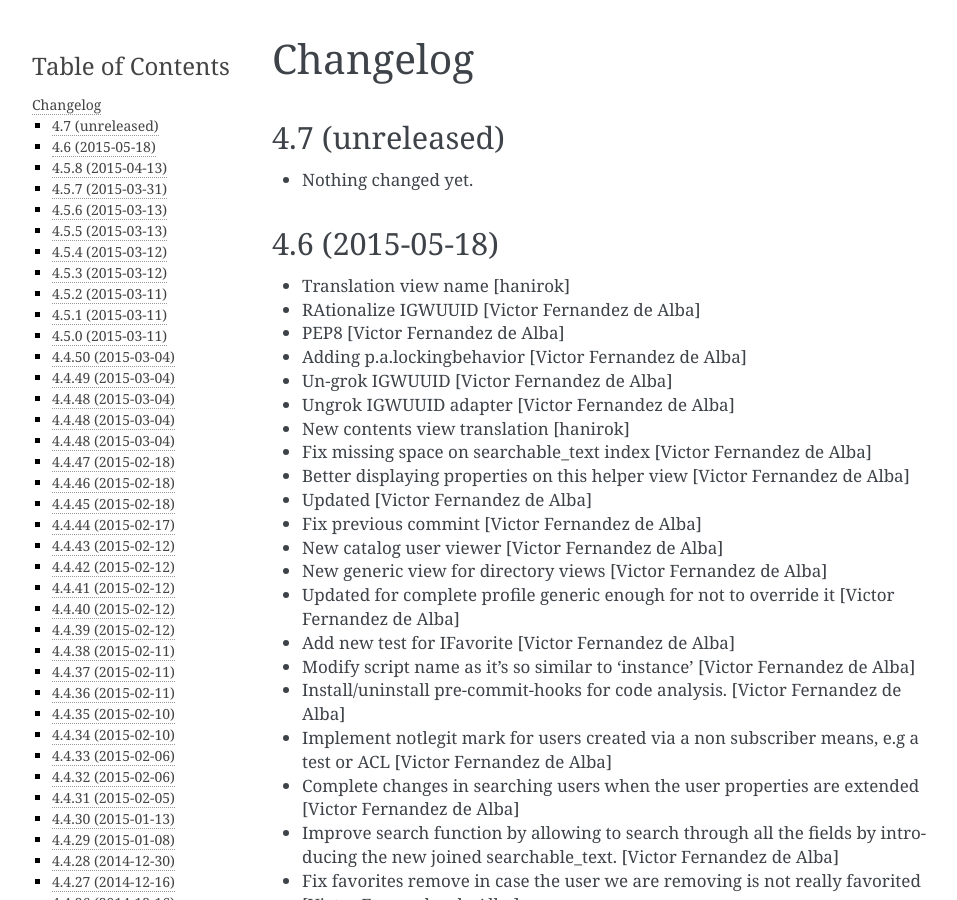
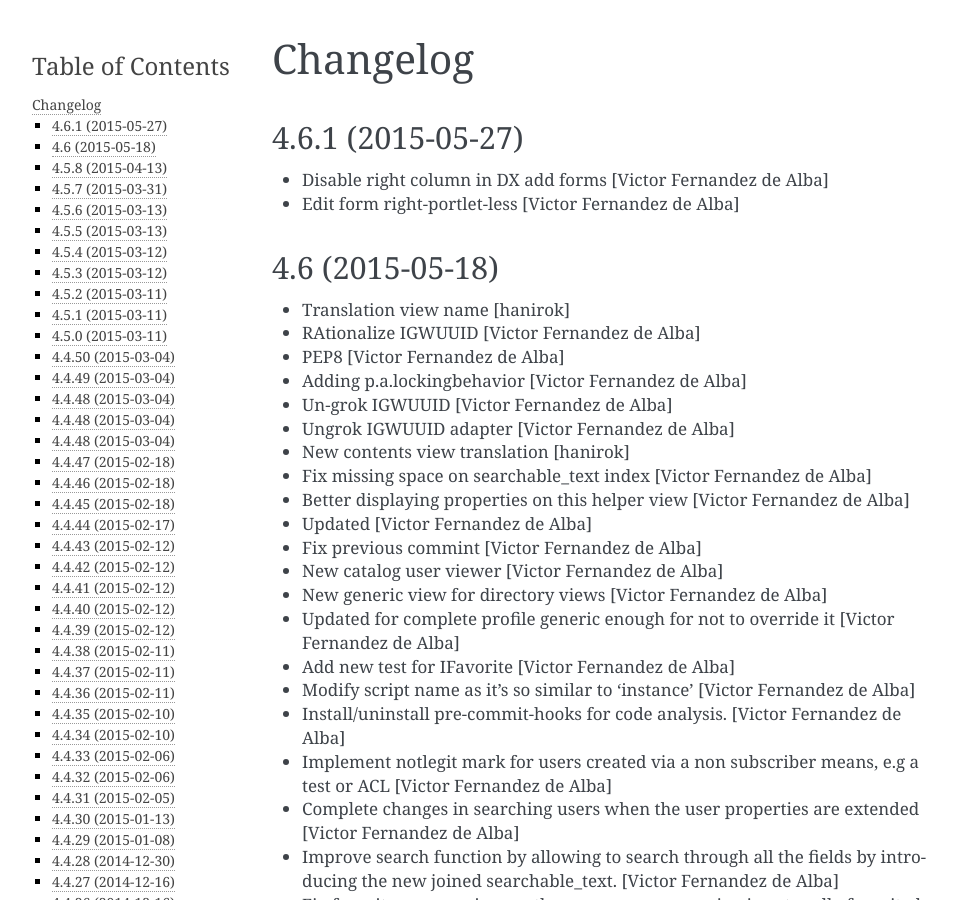
Before and after one commit to UPCnet/genweb.core, a Sphinx documentation site: the page built from docs/HISTORY.rst, in a window 1280 px wide and 900 px high. Shown: the whole window, without its empty margins (148-1105 px from the left). Built offline with Sphinx 7.4.7, drawn with Linux system fonts in a browser that asks for light colours.

Commit message:
Preparing release 4.6.1

```diff
--- a/docs/HISTORY.rst
+++ b/docs/HISTORY.rst
@@ -1,11 +1,11 @@
 Changelog
 =========
 
-4.7 (unreleased)
-----------------
+4.6.1 (2015-05-27)
+------------------
 
-- Nothing changed yet.
-
+* Disable right column in DX add forms [Victor Fernandez de Alba]
+* Edit form right-portlet-less [Victor Fernandez de Alba]
 
 4.6 (2015-05-18)
 ----------------
--- a/setup.py
+++ b/setup.py
@@ -1,7 +1,7 @@
 from setuptools import setup, find_packages
 import os
 
-version = '4.7.dev0'
+version = '4.6.1'
 
 README = open('README.rst').read()
 HISTORY = open(os.path.join('docs', 'HISTORY.rst')).read()
```
